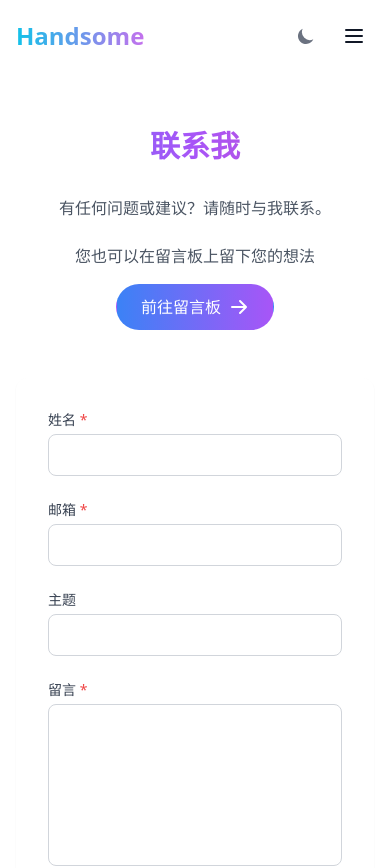
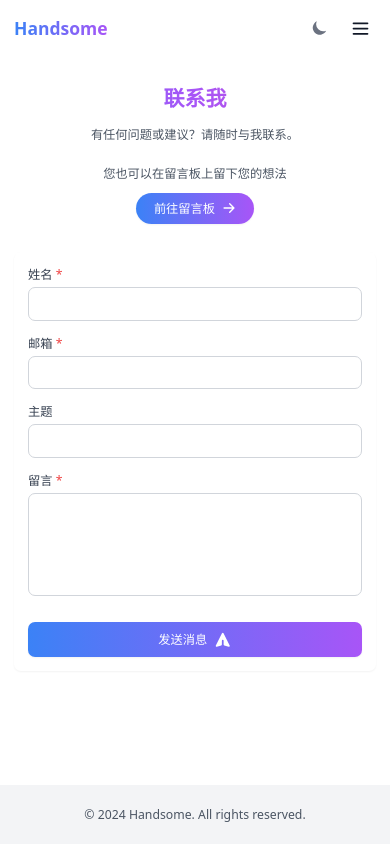
Before and after one commit to tuguo571/home-for-vue, a Vue app: page /contact in a window 390 px wide. Shown: the top 868 px of the page. After the commit the page ends 844 px from the top, so only its background shows below. Built offline with nearby package versions, Linux system fonts and the light colour scheme.

Commit message:
针对移动端优化

```diff
--- a/src/App.vue
+++ b/src/App.vue
@@ -41,7 +41,7 @@ watch(
 <template>
   <div class="flex flex-col min-h-screen bg-main text-primary">
     <TheHeader />
-    <main class="flex-grow pt-20">
+    <main class="flex-grow pt-16 md:pt-20">
       <router-view v-slot="{ Component }">
         <PageTransition :name="route.meta.transition || 'fade'">
           <component :is="Component" />
--- a/src/assets/styles/main.css
+++ b/src/assets/styles/main.css
@@ -6,6 +6,7 @@
 @layer base {
   html {
     scroll-behavior: smooth;
+    -webkit-tap-highlight-color: transparent;
   }
 
   body {
@@ -15,6 +16,20 @@
       system-ui,
       -apple-system,
       sans-serif;
+  }
+
+  /* 移动端优化 */
+  @media (max-width: 768px) {
+    html {
+      font-size: 14px;
+    }
+  }
+
+  /* 移动端点击态优化 */
+  @media (hover: none) {
+    .hover\:scale-105:active {
+      transform: scale(1.02);
+    }
   }
 }
 
@@ -34,3 +49,9 @@
       hover:shadow-md transition-all duration-300;
   }
 }
+
+/* 移动端滚动优化 */
+.smooth-scroll {
+  -webkit-overflow-scrolling: touch;
+  scroll-behavior: smooth;
+}
--- a/src/components/layout/TheFooter.vue
+++ b/src/components/layout/TheFooter.vue
@@ -1,9 +1,9 @@
 <template>
-  <footer class="py-8 mt-12 bg-gray-100 dark:bg-gray-800">
-    <div
-      class="container mx-auto px-4 text-center text-gray-600 dark:text-gray-300"
-    >
-      <p>© {{ new Date().getFullYear() }} Handsome. All rights reserved.</p>
+  <footer class="py-6 md:py-8 bg-gray-100 dark:bg-gray-800">
+    <div class="container mx-auto px-4 text-center">
+      <p class="text-sm md:text-base text-gray-600 dark:text-gray-300">
+        © {{ new Date().getFullYear() }} Handsome. All rights reserved.
+      </p>
     </div>
   </footer>
 </template>
--- a/src/components/layout/TheHeader.vue
+++ b/src/components/layout/TheHeader.vue
@@ -60,17 +60,14 @@ const toggleMenu = () => {
   <header
     class="fixed w-full top-0 z-50 bg-white/80 dark:bg-gray-900/80 backdrop-blur-sm"
   >
-    <nav class="container mx-auto px-4 py-4">
+    <nav class="container mx-auto px-4 py-3 md:py-4">
       <div class="flex items-center justify-between">
         <router-link to="/" class="logo-link group relative overflow-hidden">
           <span
-            class="text-2xl font-bold bg-gradient-to-r from-[#12c2e9] via-[#c471ed] to-[#f64f59] bg-clip-text text-transparent bg-[length:200%_auto] hover:animate-gradient"
+            class="text-xl md:text-2xl font-bold bg-gradient-to-r from-blue-500 via-purple-500 to-pink-500 bg-clip-text text-transparent bg-[length:200%_auto] hover:animate-gradient"
           >
             Handsome
           </span>
-          <span
-            class="absolute bottom-0 left-0 w-full h-0.5 bg-gradient-to-r from-[#12c2e9] via-[#c471ed] to-[#f64f59] transform scale-x-0 group-hover:scale-x-100 transition-transform duration-300 origin-left"
-          ></span>
         </router-link>
 
         <!-- 桌面端导航 -->
@@ -91,7 +88,7 @@ const toggleMenu = () => {
         <div class="md:hidden flex items-center space-x-2">
           <ThemeToggle />
           <button
-            class="menu-button p-2 hover:bg-gray-100 dark:hover:bg-gray-800 rounded-lg transition-colors"
+            class="menu-button p-1.5 hover:bg-gray-100 dark:hover:bg-gray-800 rounded-lg transition-colors"
             @click.stop="toggleMenu"
             aria-label="Toggle menu"
           >
@@ -123,19 +120,19 @@ const toggleMenu = () => {
       <!-- 移动端导航菜单 -->
       <transition
         enter-active-class="transition duration-200 ease-out"
-        enter-from-class="opacity-0 -translate-y-1"
+        enter-from-class="opacity-0 -translate-y-2"
         enter-to-class="opacity-100 translate-y-0"
         leave-active-class="transition duration-150 ease-in"
         leave-from-class="opacity-100 translate-y-0"
-        leave-to-class="opacity-0 -translate-y-1"
+        leave-to-class="opacity-0 -translate-y-2"
       >
         <div v-show="isMenuOpen" class="mobile-menu md:hidden">
-          <div class="pt-2 pb-3 space-y-1">
+          <div class="py-2 space-y-1">
             <router-link
               v-for="item in navItems"
               :key="item.path"
               :to="item.path"
-              class="block px-3 py-2 rounded-md hover:bg-gray-100 dark:hover:bg-gray-800 transition-colors"
+              class="block px-4 py-2 text-base hover:bg-gray-100 dark:hover:bg-gray-800 transition-colors"
               :class="{
                 'bg-primary/10 text-primary': route.path === item.path,
               }"
--- a/src/views/ContactView.vue
+++ b/src/views/ContactView.vue
@@ -96,30 +96,33 @@ const goToGuestbook = () => {
 </script>
 
 <template>
-  <div class="container mx-auto px-4 py-12">
+  <div class="container mx-auto px-4 py-8 md:py-12">
     <div class="max-w-2xl mx-auto">
       <h1
-        class="text-3xl font-bold text-center mb-8 bg-gradient-to-r from-blue-500 via-purple-500 to-pink-500 bg-clip-text text-transparent animate-gradient"
+        class="text-2xl md:text-3xl font-bold text-center mb-4 md:mb-8 bg-gradient-to-r from-blue-500 via-purple-500 to-pink-500 bg-clip-text text-transparent animate-gradient"
       >
         联系我
       </h1>
-      <p class="text-gray-600 dark:text-gray-300 text-center mb-6">
+      <p
+        class="text-sm md:text-base text-gray-600 dark:text-gray-300 text-center mb-6"
+      >
         有任何问题或建议？请随时与我联系。
       </p>
 
       <!-- 留言板入口 -->
-      <div class="text-center mb-12">
-        <p class="text-gray-600 dark:text-gray-300 mb-4">
+      <div class="text-center mb-8 md:mb-12">
+        <p
+          class="text-sm md:text-base text-gray-600 dark:text-gray-300 mb-3 md:mb-4"
+        >
           您也可以在留言板上留下您的想法
         </p>
         <button
           @click="goToGuestbook"
-          class="inline-flex items-center px-6 py-2.5 border border-transparent text-base font-medium rounded-full text-white bg-gradient-to-r from-blue-500 to-purple-500 hover:from-blue-600 hover:to-purple-600 focus:outline-none focus:ring-2 focus:ring-offset-2 focus:ring-blue-500 transition-all duration-300 ease-in-out transform hover:scale-105"
+          class="inline-flex items-center px-5 py-2 md:px-6 md:py-2.5 text-sm md:text-base font-medium rounded-full text-white bg-gradient-to-r from-blue-500 to-purple-500 hover:from-blue-600 hover:to-purple-600 focus:outline-none focus:ring-2 focus:ring-offset-2 focus:ring-blue-500 transition-all duration-300 ease-in-out transform hover:scale-105 shadow-sm"
         >
           <span class="mr-2">前往留言板</span>
           <svg
-            xmlns="http://www.w3.org/2000/svg"
-            class="h-5 w-5"
+            class="w-4 h-4 md:w-5 md:h-5"
             viewBox="0 0 20 20"
             fill="currentColor"
           >
@@ -135,9 +138,10 @@ const goToGuestbook = () => {
       <!-- 表单部分 -->
       <form
         @submit.prevent="handleSubmit"
-        class="space-y-6 bg-white dark:bg-gray-800 rounded-xl shadow-sm p-8"
+        class="space-y-4 md:space-y-6 bg-white dark:bg-gray-800 rounded-lg md:rounded-xl shadow-sm p-4 md:p-8"
       >
-        <!-- 姓名 -->
+        <!-- 表单字段 -->
+        <div class="space-y-4">
           <div>
             <label
               for="name"
@@ -150,12 +154,11 @@ const goToGuestbook = () => {
               v-model="formData.name"
               type="text"
               required
-            class="w-full px-4 py-2 rounded-lg border border-gray-300 dark:border-gray-600 bg-white dark:bg-gray-800 focus:ring-2 focus:ring-primary focus:border-transparent transition-colors"
+              class="w-full px-3 md:px-4 py-2 text-sm md:text-base rounded-lg border border-gray-300 dark:border-gray-600 bg-white dark:bg-gray-800 focus:ring-2 focus:ring-blue-500/20 focus:border-blue-500 outline-none transition-colors"
               :disabled="isSubmitting"
             />
           </div>
 
-        <!-- 邮箱 -->
           <div>
             <label
               for="email"
@@ -168,12 +171,11 @@ const goToGuestbook = () => {
               v-model="formData.email"
               type="email"
               required
-            class="w-full px-4 py-2 rounded-lg border border-gray-300 dark:border-gray-600 bg-white dark:bg-gray-800 focus:ring-2 focus:ring-primary focus:border-transparent transition-colors"
+              class="w-full px-3 md:px-4 py-2 text-sm md:text-base rounded-lg border border-gray-300 dark:border-gray-600 bg-white dark:bg-gray-800 focus:ring-2 focus:ring-blue-500/20 focus:border-blue-500 outline-none transition-colors"
               :disabled="isSubmitting"
             />
           </div>
 
-        <!-- 主题 -->
           <div>
             <label
               for="subject"
@@ -185,12 +187,11 @@ const goToGuestbook = () => {
               id="subject"
               v-model="formData.subject"
               type="text"
-            class="w-full px-4 py-2 rounded-lg border border-gray-300 dark:border-gray-600 bg-white dark:bg-gray-800 focus:ring-2 focus:ring-primary focus:border-transparent transition-colors"
+              class="w-full px-3 md:px-4 py-2 text-sm md:text-base rounded-lg border border-gray-300 dark:border-gray-600 bg-white dark:bg-gray-800 focus:ring-2 focus:ring-blue-500/20 focus:border-blue-500 outline-none transition-colors"
               :disabled="isSubmitting"
             />
           </div>
 
-        <!-- 留言 -->
           <div>
             <label
               for="message"
@@ -201,18 +202,19 @@ const goToGuestbook = () => {
             <textarea
               id="message"
               v-model="formData.message"
-            rows="6"
+              rows="5"
               required
-            class="w-full px-4 py-2 rounded-lg border border-gray-300 dark:border-gray-600 bg-white dark:bg-gray-800 focus:ring-2 focus:ring-primary focus:border-transparent transition-colors resize-none"
+              class="w-full px-3 md:px-4 py-2 text-sm md:text-base rounded-lg border border-gray-300 dark:border-gray-600 bg-white dark:bg-gray-800 focus:ring-2 focus:ring-blue-500/20 focus:border-blue-500 outline-none transition-colors resize-none"
               :disabled="isSubmitting"
             ></textarea>
           </div>
+        </div>
 
         <!-- 提交按钮 -->
-        <div class="flex justify-center pt-4">
+        <div class="flex justify-center pt-2 md:pt-4">
           <button
             type="submit"
-            class="inline-flex items-center px-8 py-3 border border-transparent text-base font-medium rounded-full text-white bg-gradient-to-r from-blue-500 to-purple-500 hover:from-blue-600 hover:to-purple-600 focus:outline-none focus:ring-2 focus:ring-offset-2 focus:ring-blue-500 transition-all duration-300 ease-in-out transform hover:scale-105 disabled:opacity-50 disabled:cursor-not-allowed disabled:transform-none"
+            class="w-full md:w-auto inline-flex items-center justify-center px-6 py-2.5 md:px-8 md:py-3 text-sm md:text-base font-medium rounded-lg md:rounded-full text-white bg-gradient-to-r from-blue-500 to-purple-500 hover:from-blue-600 hover:to-purple-600 focus:outline-none focus:ring-2 focus:ring-offset-2 focus:ring-blue-500 transition-all duration-300 ease-in-out transform hover:scale-105 disabled:opacity-50 disabled:cursor-not-allowed disabled:transform-none shadow-sm"
             :disabled="isSubmitting"
           >
             <span v-if="isSubmitting" class="flex items-center">
@@ -264,7 +266,7 @@ const goToGuestbook = () => {
         >
           <div
             v-if="submitStatus"
-            class="text-center py-3 px-6 rounded-lg mt-6"
+            class="text-center py-2 md:py-3 px-4 md:px-6 rounded-lg mt-4 md:mt-6 text-sm md:text-base"
             :class="{
               'bg-green-50 text-green-800 dark:bg-green-900/50 dark:text-green-100':
                 submitStatus === 'success',
--- a/src/views/ProjectsView.vue
+++ b/src/views/ProjectsView.vue
@@ -36,27 +36,31 @@ const getTransitionDelay = (index: number) => `${index * 100}ms`;
 </script>
 
 <template>
-  <div class="container mx-auto px-4 py-12">
+  <div class="container mx-auto px-4 py-8 md:py-12">
     <h1
-      class="text-3xl font-bold text-center mb-8 bg-gradient-to-r from-blue-500 via-purple-500 to-pink-500 bg-clip-text text-transparent animate-gradient"
+      class="text-2xl md:text-3xl font-bold text-center mb-6 md:mb-8 bg-gradient-to-r from-blue-500 via-purple-500 to-pink-500 bg-clip-text text-transparent animate-gradient"
     >
       工具集
     </h1>
 
     <div class="max-w-6xl mx-auto">
-      <div class="mb-8">
+      <!-- 标签页切换 -->
+      <div class="mb-6 md:mb-8">
         <Tabs
           v-model="activeTab"
           :tabs="tabs"
-          class="justify-center max-w-md mx-auto bg-white/50 dark:bg-gray-800/50 backdrop-blur-sm rounded-full p-2 shadow-sm flex items-center gap-2"
+          class="justify-center max-w-md mx-auto bg-white/50 dark:bg-gray-800/50 backdrop-blur-sm rounded-full p-1.5 md:p-2 shadow-sm flex items-center gap-1.5 md:gap-2 text-sm md:text-base"
           @update:modelValue="handleTabChange"
         />
       </div>
 
       <!-- 加载状态 -->
-      <div v-if="isLoading" class="flex items-center justify-center py-12">
+      <div
+        v-if="isLoading"
+        class="flex items-center justify-center py-8 md:py-12"
+      >
         <div
-          class="loader dark:border-t-gray-700 dark:border-r-gray-700 dark:border-l-gray-700 animate-pulse"
+          class="loader dark:border-t-gray-700 dark:border-r-gray-700 dark:border-l-gray-700 w-10 h-10 md:w-12 md:h-12"
         ></div>
       </div>
 
@@ -149,7 +153,7 @@ const getTransitionDelay = (index: number) => `${index * 100}ms`;
           v-show="activeTab === 'tools' && !activeToolId"
           name="list"
           tag="div"
-          class="grid grid-cols-1 md:grid-cols-2 lg:grid-cols-3 gap-4"
+          class="grid grid-cols-1 sm:grid-cols-2 lg:grid-cols-3 gap-3 md:gap-4"
         >
           <article
             v-for="(tool, index) in toolsList"
@@ -157,41 +161,40 @@ const getTransitionDelay = (index: number) => `${index * 100}ms`;
             :style="{ transitionDelay: getTransitionDelay(index) }"
             class="group bg-white dark:bg-gray-800 rounded-lg shadow-sm hover:shadow-md transition-all duration-300 border border-gray-100 dark:border-gray-700/50"
           >
-            <!-- 工具卡片悬停效果 -->
-            <div
-              class="absolute inset-0 bg-primary/5 dark:bg-primary/10 opacity-0 group-hover:opacity-100 transition-all duration-300 dark:group-hover:backdrop-blur-sm"
-            ></div>
-            <div class="relative h-48 overflow-hidden">
+            <div class="relative h-40 md:h-48 overflow-hidden rounded-t-lg">
               <img
                 :src="tool.image"
                 :alt="tool.title"
-                class="w-full h-full object-cover transition-transform duration-300 group-hover:scale-110"
+                class="w-full h-full object-cover transition-transform duration-300 group-hover:scale-105"
               />
               <div
-                class="absolute inset-0 bg-gradient-to-t from-black/70 via-black/50 to-transparent opacity-0 group-hover:opacity-100 transition-opacity duration-300 flex items-center justify-center"
+                class="absolute inset-0 bg-gradient-to-t from-black/60 via-black/30 to-transparent opacity-0 group-hover:opacity-100 transition-opacity duration-300 flex items-center justify-center"
               >
                 <button
                   v-if="tool.status === 'completed'"
                   @click="activeToolId = tool.id"
-                  class="px-8 py-3 bg-white/20 hover:bg-white/30 rounded-full transition-all duration-300 text-white font-medium hover:scale-105 hover:shadow-lg backdrop-blur-sm"
+                  class="px-6 py-2 md:px-8 md:py-3 bg-white/20 hover:bg-white/30 rounded-full transition-all duration-300 text-white text-sm md:text-base font-medium hover:scale-105 hover:shadow-lg backdrop-blur-sm"
                 >
                   立即使用
                 </button>
                 <span
-                  v-if="tool.status !== 'completed'"
-                  class="px-8 py-3 bg-white/20 rounded-full text-white backdrop-blur-sm font-medium"
+                  v-else
+                  class="px-6 py-2 md:px-8 md:py-3 bg-white/20 rounded-full text-white backdrop-blur-sm text-sm md:text-base font-medium"
                 >
                   {{ tool.status === "developing" ? "开发中" : "规划中" }}
                 </span>
               </div>
             </div>
-            <div class="p-6 flex-1 flex flex-col">
+
+            <div class="p-4 md:p-5">
               <div class="flex items-center justify-between mb-2">
-                <h3 class="text-xl font-semibold dark:text-gray-100">
+                <h3
+                  class="text-base md:text-lg font-medium text-gray-800 dark:text-gray-200"
+                >
                   {{ tool.title }}
                 </h3>
                 <span
-                  class="text-sm px-2 py-1 rounded"
+                  class="text-xs md:text-sm px-2 py-1 rounded"
                   :class="{
                     'bg-green-100/80 text-green-800 dark:bg-green-900/80 dark:text-green-100':
                       tool.status === 'completed',
@@ -210,14 +213,16 @@ const getTransitionDelay = (index: number) => `${index * 100}ms`;
                   }}
                 </span>
               </div>
-              <p class="text-gray-600 dark:text-gray-400 mb-4 flex-1">
+              <p
+                class="text-sm text-gray-600 dark:text-gray-400 mb-3 line-clamp-2"
+              >
                 {{ tool.description }}
               </p>
-              <div class="flex flex-wrap gap-2">
+              <div class="flex flex-wrap gap-1.5">
                 <span
                   v-for="tag in tool.tags"
                   :key="tag"
-                  class="px-3 py-1 text-xs rounded-full bg-gray-50 dark:bg-gray-800/50 text-gray-700 dark:text-gray-300 shadow-sm hover:shadow hover:scale-105 hover:bg-primary hover:text-white dark:hover:bg-primary transition-all duration-300 cursor-default border border-gray-100 dark:border-gray-700/50"
+                  class="px-2 py-1 text-xs rounded-full bg-gray-50 dark:bg-gray-800/50 text-gray-700 dark:text-gray-300 shadow-sm hover:shadow hover:scale-105 hover:bg-primary hover:text-white dark:hover:bg-primary transition-all duration-300 cursor-default border border-gray-100 dark:border-gray-700/50"
                 >
                   {{ tag }}
                 </span>
@@ -229,7 +234,7 @@ const getTransitionDelay = (index: number) => `${index * 100}ms`;
         <!-- 网址导航 -->
         <div
           v-show="activeTab === 'bookmarks'"
-          class="bg-white dark:bg-gray-800 rounded-lg shadow-sm p-6 animate-fade-in border border-gray-100 dark:border-gray-700"
+          class="bg-white dark:bg-gray-800 rounded-lg shadow-sm p-4 md:p-6 animate-fade-in border border-gray-100 dark:border-gray-700"
         >
           <BookmarksView />
         </div>
@@ -237,15 +242,19 @@ const getTransitionDelay = (index: number) => `${index * 100}ms`;
         <!-- 工具详情页 -->
         <div
           v-if="activeTab === 'tools' && activeToolId"
-          class="relative bg-white dark:bg-gray-800 rounded-lg shadow-sm p-6 animate-fade-in border border-gray-100 dark:border-gray-700"
+          class="relative bg-white dark:bg-gray-800 rounded-lg shadow-sm p-4 md:p-6 animate-fade-in border border-gray-100 dark:border-gray-700"
         >
-          <button
-            @click="showToolList"
-            class="absolute -top-14 left-0 px-4 py-2 flex items-center gap-2 text-gray-600 dark:text-gray-400 hover:text-primary dark:hover:text-primary-light transition-all duration-300 hover:-translate-x-2 bg-white dark:bg-gray-800 rounded-lg shadow-md hover:shadow-lg"
-          >
-            <span class="text-xl leading-none">←</span>
-            <span>返回工具列表</span>
-          </button>
+          <!-- 返回按钮 -->
+          <div class="absolute left-0 transform -translate-y-full mb-2">
+            <button
+              @click="showToolList"
+              class="flex items-center gap-2 px-3 py-1.5 md:px-4 md:py-2 text-sm md:text-base text-gray-600 dark:text-gray-400 hover:text-blue-500 dark:hover:text-blue-400 bg-white dark:bg-gray-800 rounded-lg shadow-sm hover:shadow-md transition-all duration-300 hover:-translate-x-2"
+            >
+              <span class="text-lg md:text-xl leading-none">←</span>
+              <span>返回工具列表</span>
+            </button>
+          </div>
+
           <component
             v-if="activeTool?.component"
             :is="activeTool.component"
@@ -386,7 +395,7 @@ const getTransitionDelay = (index: number) => `${index * 100}ms`;
   box-shadow: 0 0 15px var(--color-primary/30);
 }
 
-/* 暗色模���优化 */
+/* 暗色模式优化 */
 @media (prefers-color-scheme: dark) {
   .container {
     background: linear-gradient(
@@ -396,4 +405,10 @@ const getTransitionDelay = (index: number) => `${index * 100}ms`;
     );
   }
 }
+
+/* 返回按钮容器样式 */
+.transform {
+  transform-style: preserve-3d;
+  backface-visibility: hidden;
+}
 </style>
```
Lines whose indentation alone changed are shown as unchanged.
